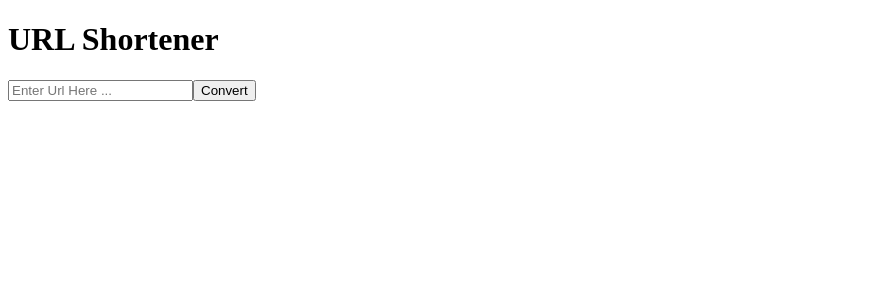
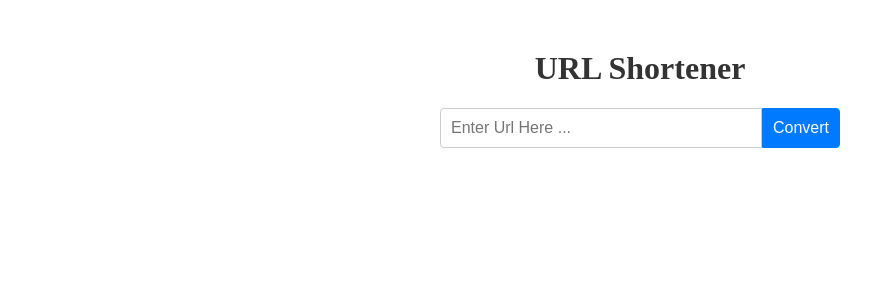
Before and after one commit to Alokih/Url-Shortener, a React (Vite) app in the folder Frontend/: page / in a window 1280 px wide. Shown: the top 300 px of the page, without its empty margins (0-895 px from the left). Built offline with nearby package versions, Linux system fonts and the light colour scheme.

Commit message:
added styles

```diff
--- a/Frontend/src/App.css
+++ b/Frontend/src/App.css
@@ -0,0 +1,51 @@
+.App {
+    text-align: center;
+    margin-top: 50px;
+}
+
+h1 {
+    color: #333;
+}
+
+form {
+    margin-top: 20px;
+}
+
+input {
+    width: 300px;
+    padding: 10px;
+    font-size: 16px;
+    border: 1px solid #ccc;
+    border-top-left-radius: 4px;
+    border-bottom-left-radius: 4px;
+}
+
+button {
+    padding: 10px;
+    font-size: 16px;
+    background-color: #007bff;
+    color: #fff;
+    border: 1px solid #007bff;
+    border-top-right-radius: 4px;
+    border-bottom-right-radius: 4px;
+    cursor: pointer;
+    transition: background-color 0.3s ease;
+}
+
+button:hover {
+    background-color: #0056b3;
+}
+
+.shortened-url {
+    margin-top: 20px;
+    font-size: 16px;
+}
+
+a {
+    color: #007bff;
+    text-decoration: none;
+}
+
+a:hover {
+    text-decoration: underline;
+}
--- a/Frontend/src/App.jsx
+++ b/Frontend/src/App.jsx
@@ -35,7 +35,7 @@ const App = () => {
             <UrlForm onSubmit={handleSubmit} />
             {shortUrl && (
                 <div>
-                    <p>Shortened URL:</p>
+                    <p className="shortened-url">Shortened URL:</p>
                     <a href={shortUrl} target="_blank">
                         {shortUrl}
                     </a>
```
